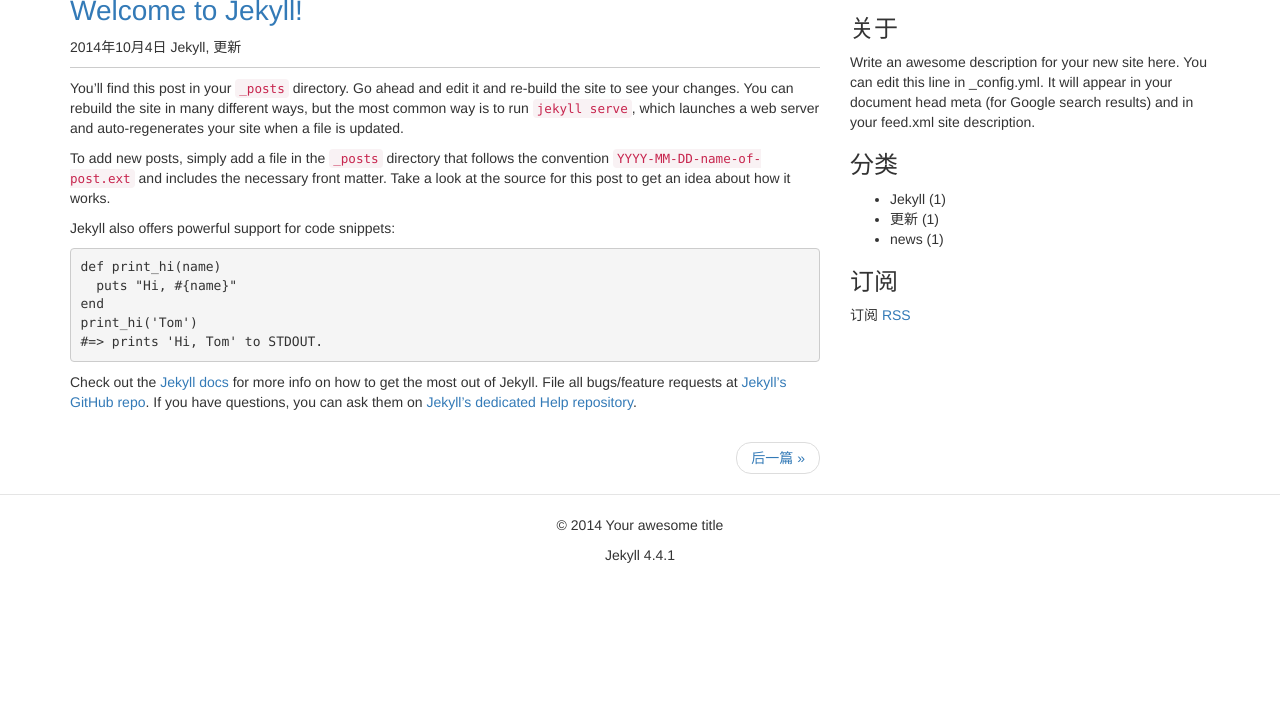
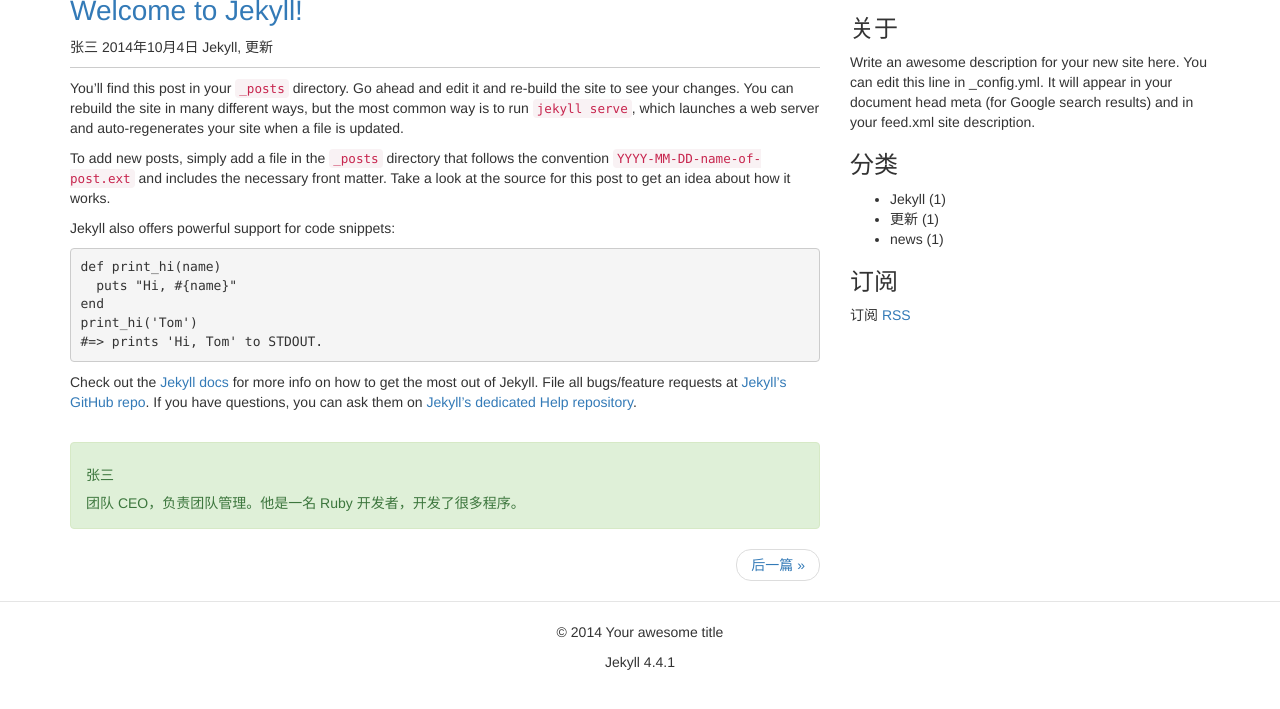
Before and after one commit to AndorChen/jekyll-book, a Jekyll site: the page built from _posts/2014-10-04-welcome-to-jekyll.markdown, in a window 1280 px wide, cut to the strip 104-813 px from the top of the page. Built offline with Jekyll 4.4.1, drawn with Linux system fonts in a browser that asks for light colours; nearby versions of some CDN libraries.

Commit message:
adds and displays author info

```diff
--- /dev/null
+++ b/_data/authors/lisi.yml
@@ -0,0 +1,3 @@
+name: 李四
+email: lisi@example.com
+bio: 团队 CTO，负责团队的技术指导。他是一名 Ruby 开发者，开发了很多程序。
--- /dev/null
+++ b/_data/authors/zhangsan.yml
@@ -0,0 +1,3 @@
+name: 张三
+email: zhangsan@example.com
+bio: 团队 CEO，负责团队管理。他是一名 Ruby 开发者，开发了很多程序。
--- a/_layouts/post.html
+++ b/_layouts/post.html
@@ -1,10 +1,17 @@
 ---
 layout: default
 ---
+{% if page.author %}
+  {% assign the_author = site.data.authors[page.author] %}
+{% endif %}
+
 <article class="post">
   <header class="post-header">
     <h1 class="post-title"><a href="{{ page.url | prepend: site.baseurl }}">{{ page.title }}</a></h1>
-    <p class="post-meta">{{ page.date | date: "%Y年%-m月%-d日" }} {{ page.categories | category_links }}</p>
+    <p class="post-meta">
+      {% if the_author %}{{ the_author.name }}{% endif %}
+      {{ page.date | date: "%Y年%-m月%-d日" }}
+      {{ page.categories | category_links}}</p>
   </header>
 
   <div class="post-content">
@@ -12,20 +19,27 @@ layout: default
   </div>
 </article>
 
+{% if the_author %}
+  <div class="alert alert-success author-info">
+    <h5>{{ the_author.name }}</h5>
+    <p>{{ the_author.bio }}</p>
+  </div>
+{% endif %}
+
 {% if page.previous or page.next %}
 <nav>
   <ul class="pager">
     {% if page.previous %}
     <li class="previous">
-      <a rel="prev" href="{{ page.previous.url | prepend: site.baseurl }}"
-        title="{{ page.previous.title | escape }}">&laquo; 前一篇</a>
+      <a rel="prev" href="{{ page.previous.url | prepend: site.baseurl }}" title="{{ page.previous.title | escape }}">
+        &laquo; 前一篇</a>
     </li>
     {% endif %}
 
     {% if page.next %}
     <li class="next">
-      <a rel="next" href="{{ page.next.url | prepend: site.baseurl }}"
-        title="{{ page.next.title | escape }}">后一篇 &raquo;</a>
+      <a rel="next" href="{{ page.next.url | prepend: site.baseurl }}" title="{{ page.next.title | escape }}">
+        后一篇 &raquo;</a>
     </li>
     {% endif %}
   </ul>
--- a/_posts/2014-10-04-welcome-to-jekyll.markdown
+++ b/_posts/2014-10-04-welcome-to-jekyll.markdown
@@ -3,6 +3,7 @@ layout: post
 title:  "Welcome to Jekyll!"
 date:   2014-10-04 22:50:27
 categories: jekyll update
+author: zhangsan
 ---
 You’ll find this post in your `_posts` directory. Go ahead and edit it and re-build the site to see your changes. You can rebuild the site in many different ways, but the most common way is to run `jekyll serve`, which launches a web server and auto-regenerates your site when a file is updated.
 
```
